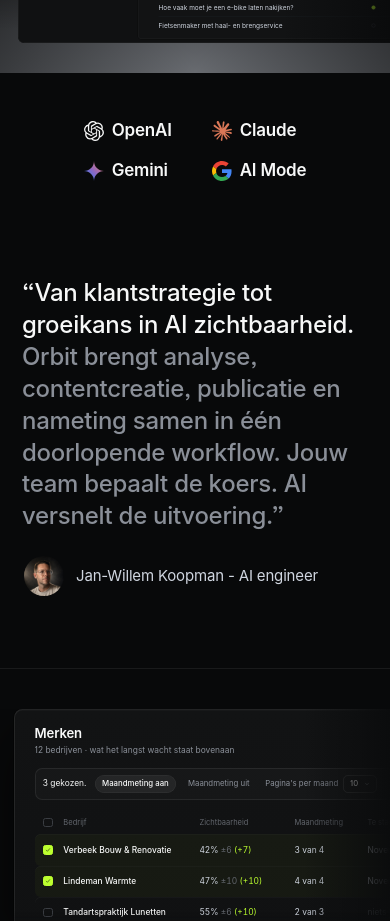
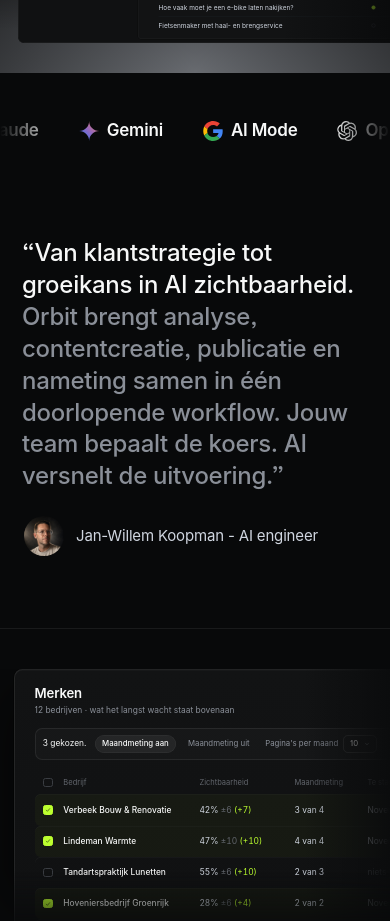
Before and after one commit to JanWillemKoopman/orbit, a Next.js app: page / in a window 390 px wide. Shown: the part 880-1801 px from the top of the page. Built offline with nearby package versions, Linux system fonts and the light colour scheme.

Commit message:
Homepage: AI-logo's op mobiel naast elkaar als doorlopende band
Co-Authored-By: Claude Opus 5.5 <noreply@anthropic.com>
Claude-Session: https://claude.ai/code/session_012TJPRtCrr4SRffahhMWc1W

```diff
--- a/app/home.css
+++ b/app/home.css
@@ -182,20 +182,38 @@
 .af-btn-primary { background: #e2e4e7; color: #08090a; }
 
 /* Logo's van de AI-zoekmachines onder het grote beeld ------------------- */
-.ai-logos {
-  display: flex; flex-wrap: wrap; justify-content: center; align-items: center; gap: 24px 64px;
-  margin: 64px 0 0; padding: 0; list-style: none;
-}
+.ai-logos { margin-top: 64px; }
+.ai-logos-defs { position: absolute; }
+.ai-logos-band { display: flex; justify-content: center; }
+.ai-logos-lijst { display: flex; align-items: center; gap: 64px; margin: 0; padding: 0; list-style: none; }
+.ai-logos-kopie { display: none; }
 .ai-logo {
-  display: inline-flex; align-items: center; gap: 10px;
+  display: inline-flex; flex-shrink: 0; align-items: center; gap: 10px; white-space: nowrap;
   font-size: 24px; line-height: 1; letter-spacing: -0.012em; font-weight: var(--weight-semibold); color: var(--text-primary);
 }
 .ai-logo-icoon { display: inline-flex; color: var(--text-primary); }
 .ai-logo-icoon svg { width: 26px; height: 26px; }
+/* Mobiel: de band loopt over de volle breedte en vervaagt aan de randen. Twee gelijke lijsten met
+   elk de tussenruimte als rechtermarge, zodat -50% precies één lijst is en de loop naadloos doorgaat.
+   Een lopende band vraagt een constante snelheid, dus hier bewust een lineaire timing. */
 @media (max-width: 768px) {
-  .ai-logos { display: grid; grid-template-columns: repeat(2, auto); justify-content: center; gap: 20px 40px; margin-top: 48px; }
+  .ai-logos {
+    margin: 48px calc(var(--page-padding) * -1) 0; overflow: hidden;
+    mask-image: linear-gradient(90deg, transparent, #000 15%, #000 85%, transparent);
+    -webkit-mask-image: linear-gradient(90deg, transparent, #000 15%, #000 85%, transparent);
+  }
+  .ai-logos-band { justify-content: flex-start; width: max-content; animation: ai-logos-loop 20s linear infinite; }
+  .ai-logos-lijst { gap: 40px; padding-right: 40px; }
+  .ai-logos-kopie { display: flex; }
   .ai-logo { font-size: 17px; gap: 8px; }
   .ai-logo-icoon svg { width: 20px; height: 20px; }
+}
+@keyframes ai-logos-loop { to { transform: translateX(-50%); } }
+@media (max-width: 768px) and (prefers-reduced-motion: reduce) {
+  .ai-logos { margin-inline: 0; mask-image: none; -webkit-mask-image: none; }
+  .ai-logos-band { width: auto; justify-content: center; animation: none; }
+  .ai-logos-lijst { display: grid; grid-template-columns: repeat(2, auto); gap: 20px 40px; padding-right: 0; }
+  .ai-logos-kopie { display: none; }
 }
 
 /* Tussenzin ------------------------------------------------------------- */
--- a/components/home/AiLogos.tsx
+++ b/components/home/AiLogos.tsx
@@ -1,4 +1,5 @@
 // Rij met de AI-zoekmachines onder het grote beeld op de homepage: merkicoon plus naam, de naam in wit.
+// Op mobiel staan ze ook naast elkaar en schuiven ze in een loop van rechts naar links.
 // Iconen: OpenAI, Claude en Gemini van simple-icons (CC0), de Google-G in zijn vier merkkleuren.
 const logos = [
   {
@@ -13,13 +14,6 @@ const logos = [
     naam: 'Gemini',
     icoon: (
       <svg viewBox="0 0 24 24">
-        <defs>
-          <linearGradient id="ai-logo-gemini" x1="0" y1="24" x2="24" y2="0" gradientUnits="userSpaceOnUse">
-            <stop offset="0" stopColor="#1c7dff" />
-            <stop offset=".5" stopColor="#9168c0" />
-            <stop offset="1" stopColor="#f6815b" />
-          </linearGradient>
-        </defs>
         <path fill="url(#ai-logo-gemini)" d="M11.04 19.32Q12 21.51 12 24q0-2.49.93-4.68.96-2.19 2.58-3.81t3.81-2.55Q21.51 12 24 12q-2.49 0-4.68-.93a12.3 12.3 0 0 1-3.81-2.58 12.3 12.3 0 0 1-2.58-3.81Q12 2.49 12 0q0 2.49-.96 4.68-.93 2.19-2.55 3.81a12.3 12.3 0 0 1-3.81 2.58Q2.49 12 0 12q2.49 0 4.68.96 2.19.93 3.81 2.55t2.55 3.81" />
       </svg>
     ),
@@ -39,7 +33,21 @@ const logos = [
 
 export function AiLogos() {
   return (
-    <ul className="ai-logos" aria-label="AI-zoekmachines">
+    <div className="ai-logos">
+      {/* Kleurverloop van Gemini één keer, zodat de kopie van de rij geen dubbele id krijgt */}
+      <svg width="0" height="0" className="ai-logos-defs" aria-hidden="true">
+        <defs>
+          <linearGradient id="ai-logo-gemini" x1="0" y1="24" x2="24" y2="0" gradientUnits="userSpaceOnUse">
+            <stop offset="0" stopColor="#1c7dff" />
+            <stop offset=".5" stopColor="#9168c0" />
+            <stop offset="1" stopColor="#f6815b" />
+          </linearGradient>
+        </defs>
+      </svg>
+      {/* Op mobiel loopt de rij als band van rechts naar links; de kopie sluit naadloos aan en is alleen daar zichtbaar */}
+      <div className="ai-logos-band">
+        {[false, true].map((kopie) => (
+          <ul className={`ai-logos-lijst${kopie ? ' ai-logos-kopie' : ''}`} aria-label={kopie ? undefined : 'AI-zoekmachines'} aria-hidden={kopie || undefined} key={String(kopie)}>
             {logos.map((l) => (
               <li className="ai-logo" key={l.naam}>
                 <span className="ai-logo-icoon" aria-hidden="true">{l.icoon}</span>
@@ -47,5 +55,8 @@ export function AiLogos() {
               </li>
             ))}
           </ul>
+        ))}
+      </div>
+    </div>
   )
 }
```
Lines whose indentation alone changed are shown as unchanged.
